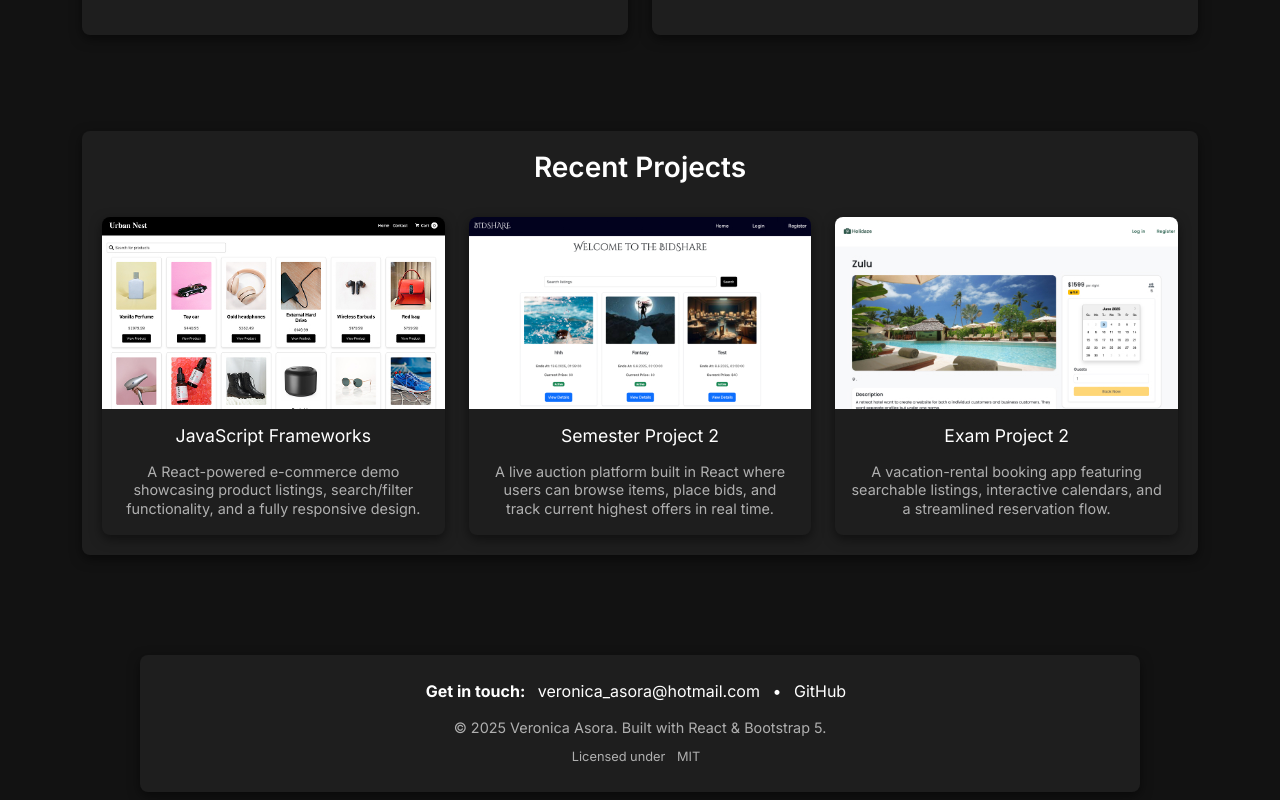
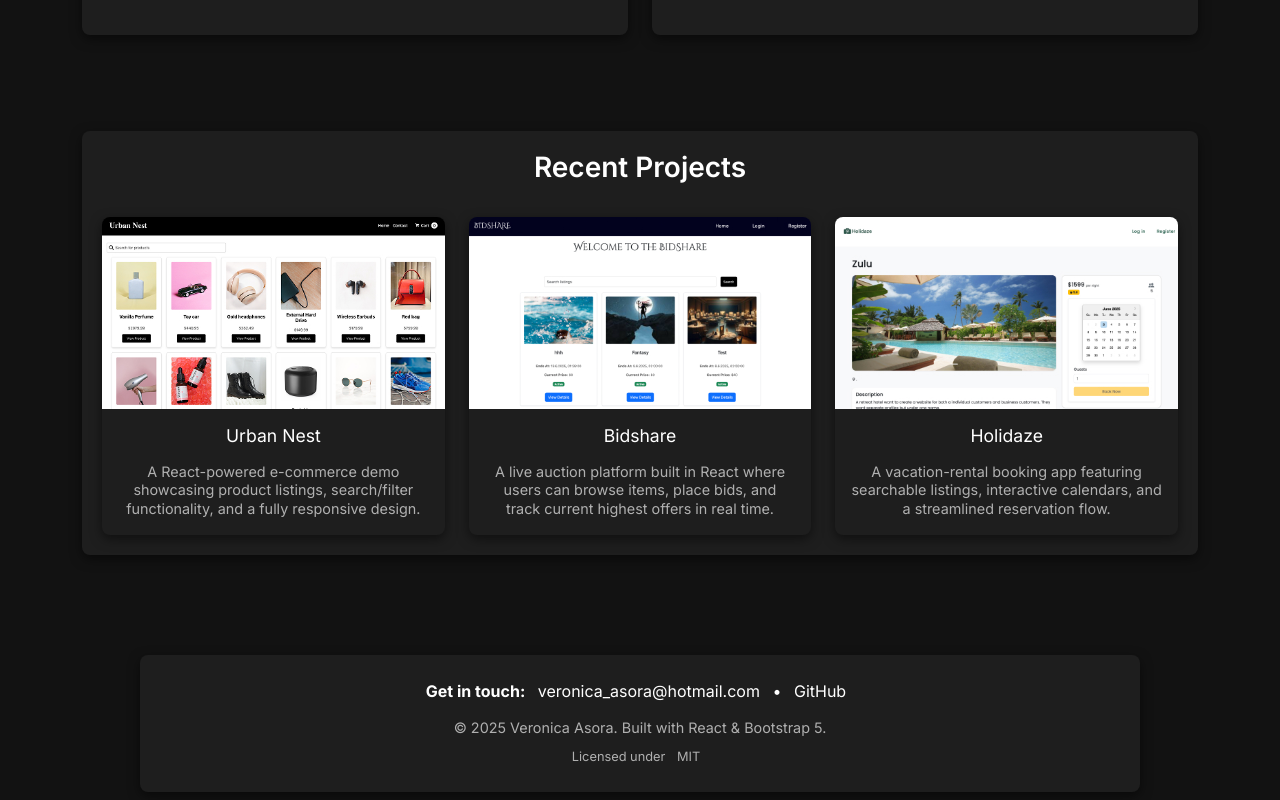
Before and after one commit to Asora7/portfolio-2, a React (Vite) app: page / in a window 1280 px wide. Shown: the part 746-1546 px from the top of the page. Built offline with nearby package versions, Linux system fonts and the light colour scheme.

Commit message:
changed project card names

```diff
--- a/src/pages/Home.jsx
+++ b/src/pages/Home.jsx
@@ -168,7 +168,7 @@ export default function Home() {
           <div className="row row-cols-1 row-cols-md-2 row-cols-lg-3 g-4">
             <div className="col">
               <ProjectCard
-                title="JavaScript Frameworks"
+                title="Urban Nest"
                 description="A React-powered e-commerce demo showcasing product listings, search/filter functionality, and a fully responsive design."
                 imageSrc={thumb1}
                 linkTo="/project-one"
@@ -176,7 +176,7 @@ export default function Home() {
             </div>
             <div className="col">
               <ProjectCard
-                title="Semester Project 2"
+                title="Bidshare"
                 description="A live auction platform built in React where users can browse items, place bids, and track current highest offers in real time."
                 imageSrc={thumb2}
                 linkTo="/project-two"
@@ -184,7 +184,7 @@ export default function Home() {
             </div>
             <div className="col">
               <ProjectCard
-                title="Exam Project 2"
+                title="Holidaze"
                 description="A vacation-rental booking app featuring searchable listings, interactive calendars, and a streamlined reservation flow."
                 imageSrc={thumb3}
                 linkTo="/project-three"
```
